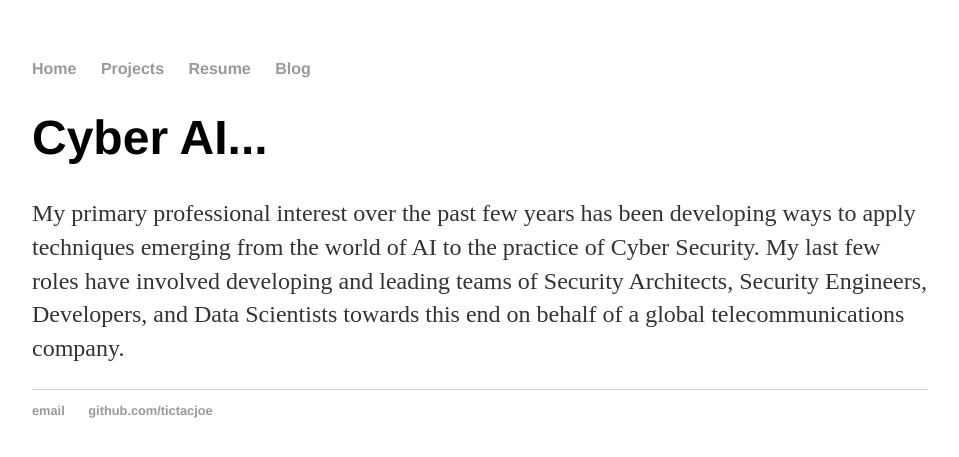
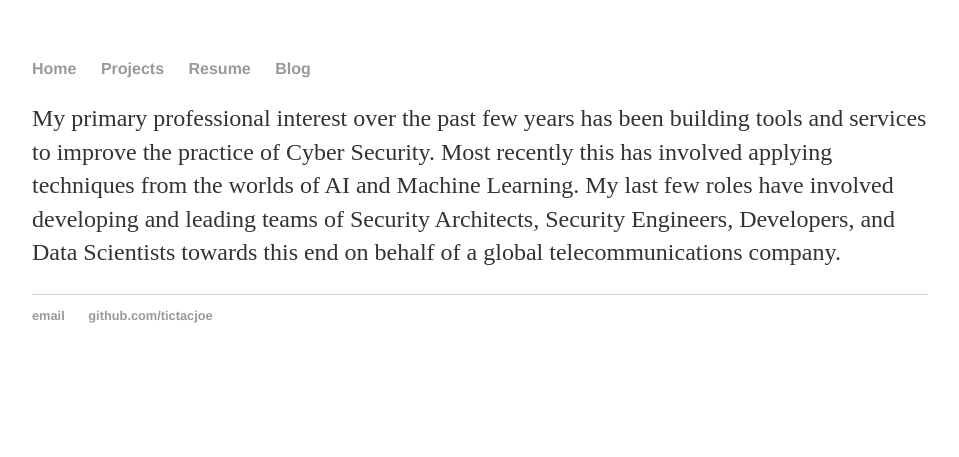
Before and after one commit to tictacjoe/tictacjoe.github.io, a Jekyll site: the page interests.html, which Jekyll copies as it is, in a window 1280 px wide. Shown: the top 457 px of the page, without its empty margins (160-1119 px from the left). Built offline with Jekyll 4.4.1, drawn with Linux system fonts in a browser that asks for light colours.

Commit message:
Update interests.html

```diff
--- a/interests.html
+++ b/interests.html
@@ -16,11 +16,10 @@
 		</nav>
 		<div class="container">
     		<div class="blurb">
-        		<h1>Cyber AI...</h1>
-				<p>My primary professional interest over the past few years has been developing ways to
-					apply techniques emerging from the world of AI to the practice of Cyber Security.
-					My last few roles have involved developing and leading teams of Security Architects,
-					Security Engineers, Developers, and Data Scientists towards this end on behalf of a
+        				<p>My primary professional interest over the past few years has been building tools and
+					services to improve the practice of Cyber Security.  Most recently this has involved applying
+					techniques from the worlds of AI and Machine Learning.	My last few roles have involved
+					developing and leading teams of Security Architects, Security Engineers, Developers, and Data Scientists towards this end on behalf of a
 					global telecommunications company.
 			                </p>
 				<!-- <p>Multi dimensional data.  </em>  <a href="/slm">Read more...</a></p> -->
```
